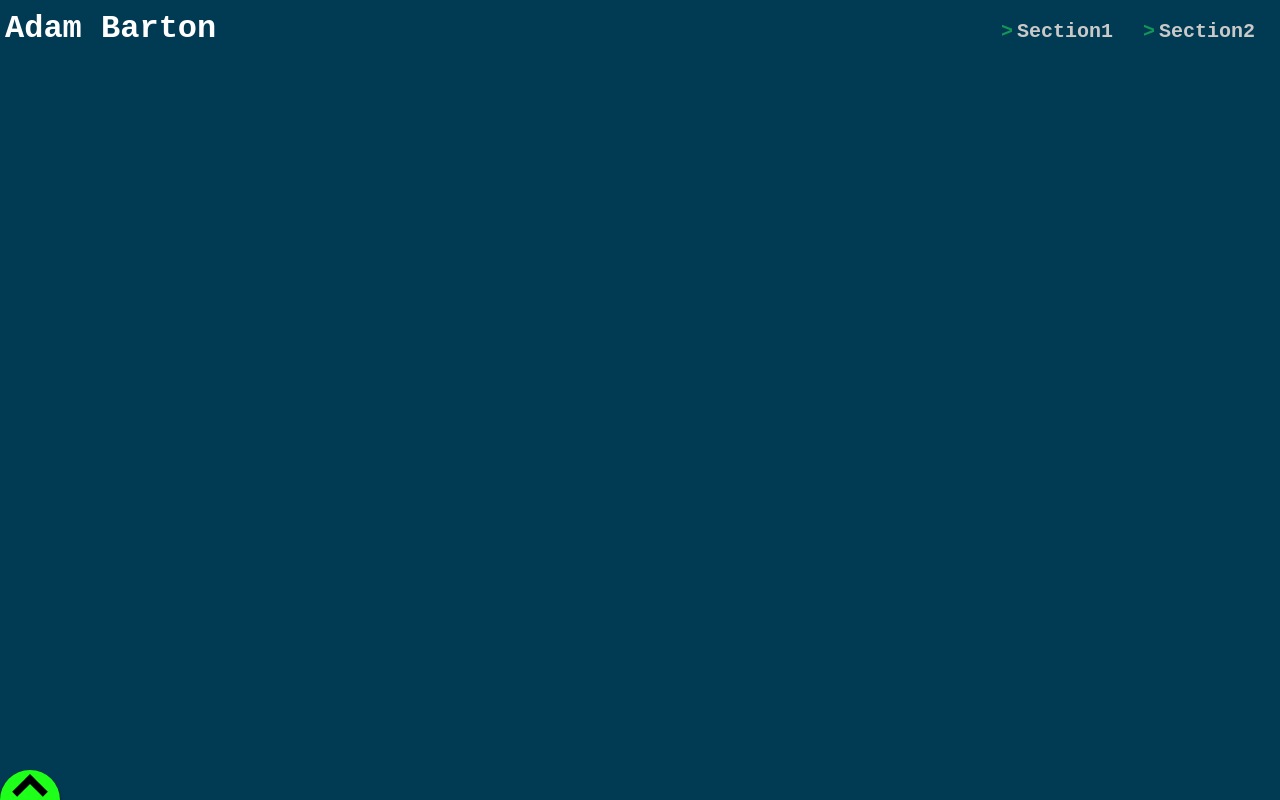
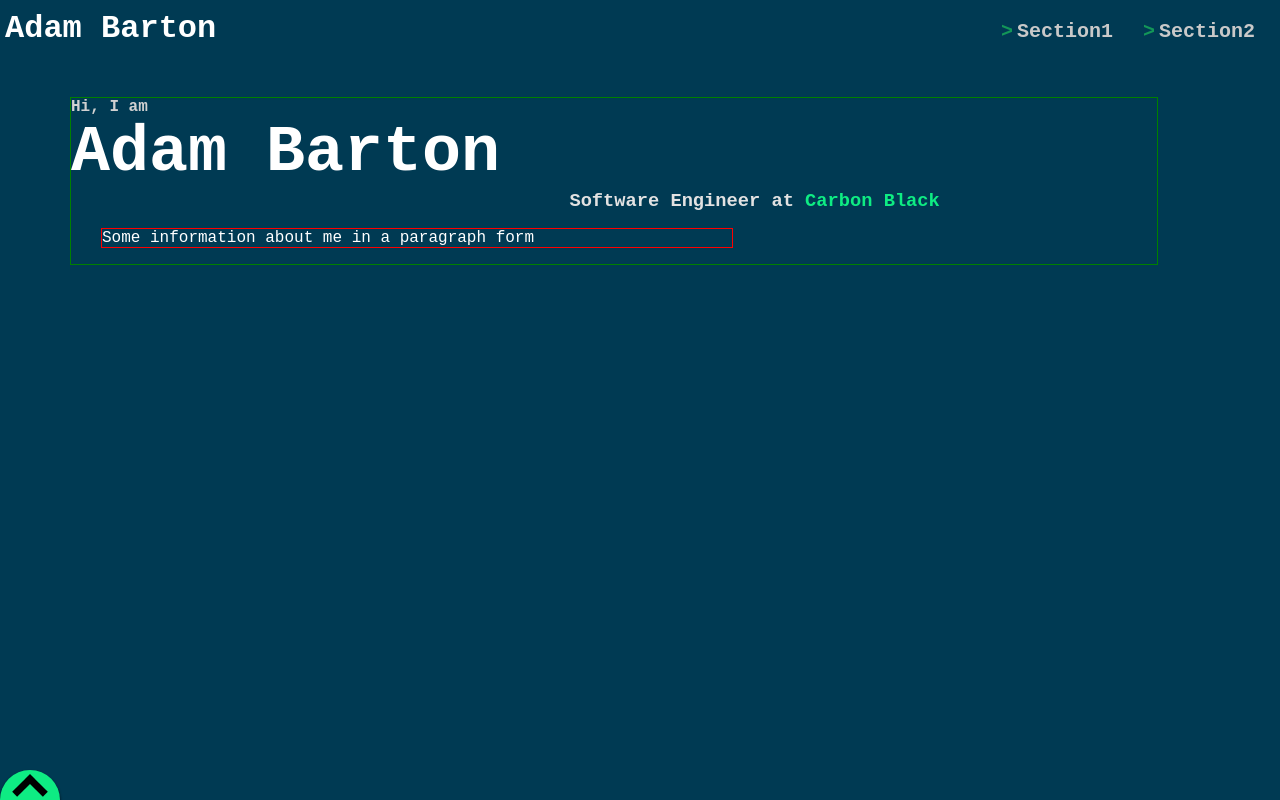
Before and after one commit to Stygain/personal-website, a React (Create React App) app: page / in a window 1280 px wide. Built offline with nearby package versions, Linux system fonts and the light colour scheme.

Commit message:
First commits of information about me. Includes color fixes as well.

```diff
--- a/src/App.js
+++ b/src/App.js
@@ -2,12 +2,17 @@ import React from 'react';
 
 import NavBar from './NavBar.js';
 import SideBar from './SideBar.js';
+import Info from './Content/Info.js';
+import { ContentMargin } from './Utils.js';
 
 function App() {
   return (
     <div className="App">
       <NavBar />
       <SideBar />
+      <ContentMargin>
+        <Info />
+      </ContentMargin>
     </div>
   );
 }
--- /dev/null
+++ b/src/Content/Info.js
@@ -0,0 +1,73 @@
+/** @jsx jsx */
+import { jsx, css } from '@emotion/core';
+
+
+function Info(props) {
+  const styling = css`
+    border: 1px solid green;
+
+    margin-top: 40px;
+
+    @import url('https://fonts.googleapis.com/css?family=Oxanium&display=swap');
+    @import url('https://fonts.googleapis.com/css?family=Ubuntu+Mono&display=swap');
+    font-family: 'Ubuntu Mono', monospace;
+
+    ${'' /* padding: 10px 5px; */}
+
+    display: flex;
+    flex-direction: column;
+    ${'' /* align-items: baseline; */}
+
+    .name-intro {
+      font-family: 'Oxanium', monospace;
+      font-size: 16px;
+      color: rgb(209, 209, 209);
+    }
+
+    .name {
+      font-family: 'Oxanium', monospace;
+      font-size: 65px;
+    }
+
+    .occupation-container {
+      ${'' /* border: 1px solid red; */}
+
+      font-family: 'Oxanium', monospace;
+
+      width: 80%;
+
+      display: flex;
+      flex-direction: row;
+      justify-content: flex-end;
+    }
+
+    .occupation {
+      color: rgb(226, 226, 226);
+    }
+
+    .occupation a {
+      color: rgb(14, 236, 131);
+    }
+
+    p {
+      border: 1px solid red;
+
+      margin-left: 30px;
+      width: 58%;
+    }
+  `;
+
+  return (
+    <div css={styling}>
+      <h4 className="name-intro">Hi, I am</h4>
+      <h2 className="name">Adam Barton</h2>
+      <div className="occupation-container">
+        <h3 className="occupation">Software Engineer at <a href="https://www.carbonblack.com/">Carbon Black</a></h3>
+      </div>
+      <p>Some information about me in a paragraph form</p>
+    </div>
+  );
+}
+
+
+export default Info;
--- a/src/ExpandArrow.js
+++ b/src/ExpandArrow.js
@@ -15,7 +15,7 @@ function ExpandArrow(props) {
     border-top-right-radius: 80px;
 
     box-shadow: 0px 2px 3px 0px rgba(0, 0, 0, 0.85);
-    background-color: rgb(30, 255, 25);
+    background-color: rgb(14, 236, 131);
 
     cursor: pointer;
 
--- a/src/NavItem.js
+++ b/src/NavItem.js
@@ -29,7 +29,7 @@ function NavItem(props) {
     }
 
     .section-prefix {
-      color: ${hover ? "rgb(30, 212, 126)" : "rgb(19, 150, 88)"};
+      color: ${hover ? "rgb(14, 236, 131)" : "rgb(19, 150, 88)"};
       padding-right: 4px;
     }
 
--- /dev/null
+++ b/src/Utils.js
@@ -0,0 +1,19 @@
+/** @jsx jsx */
+import { jsx, css } from '@emotion/core';
+
+export function ContentMargin(props) {
+  const styling = css`
+    ${'' /* border: 1px solid red; */}
+
+    position: relative;
+    margin-left: 70px;
+
+    max-width: 85%;
+  `;
+
+  return (
+    <div css={styling}>
+      {props.children}
+    </div>
+  );
+}
```
